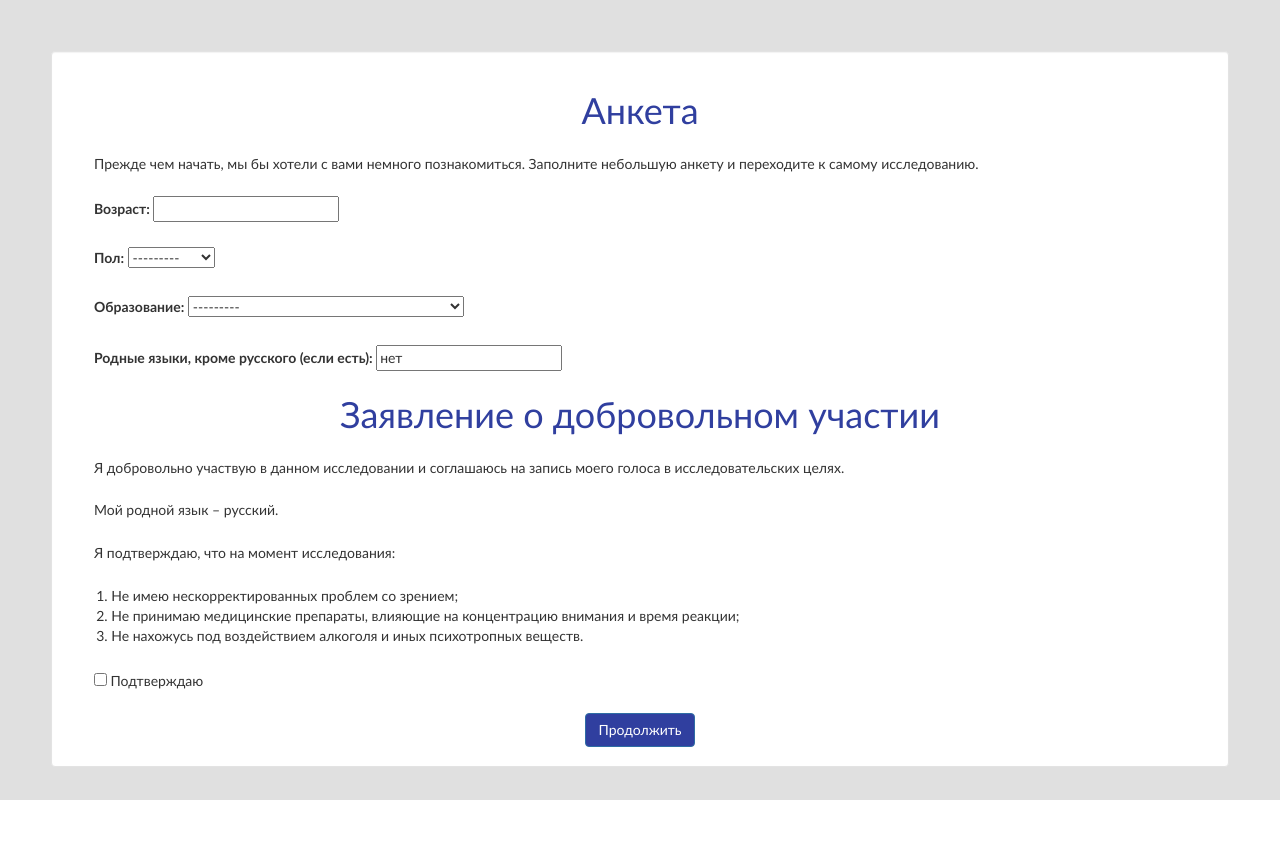
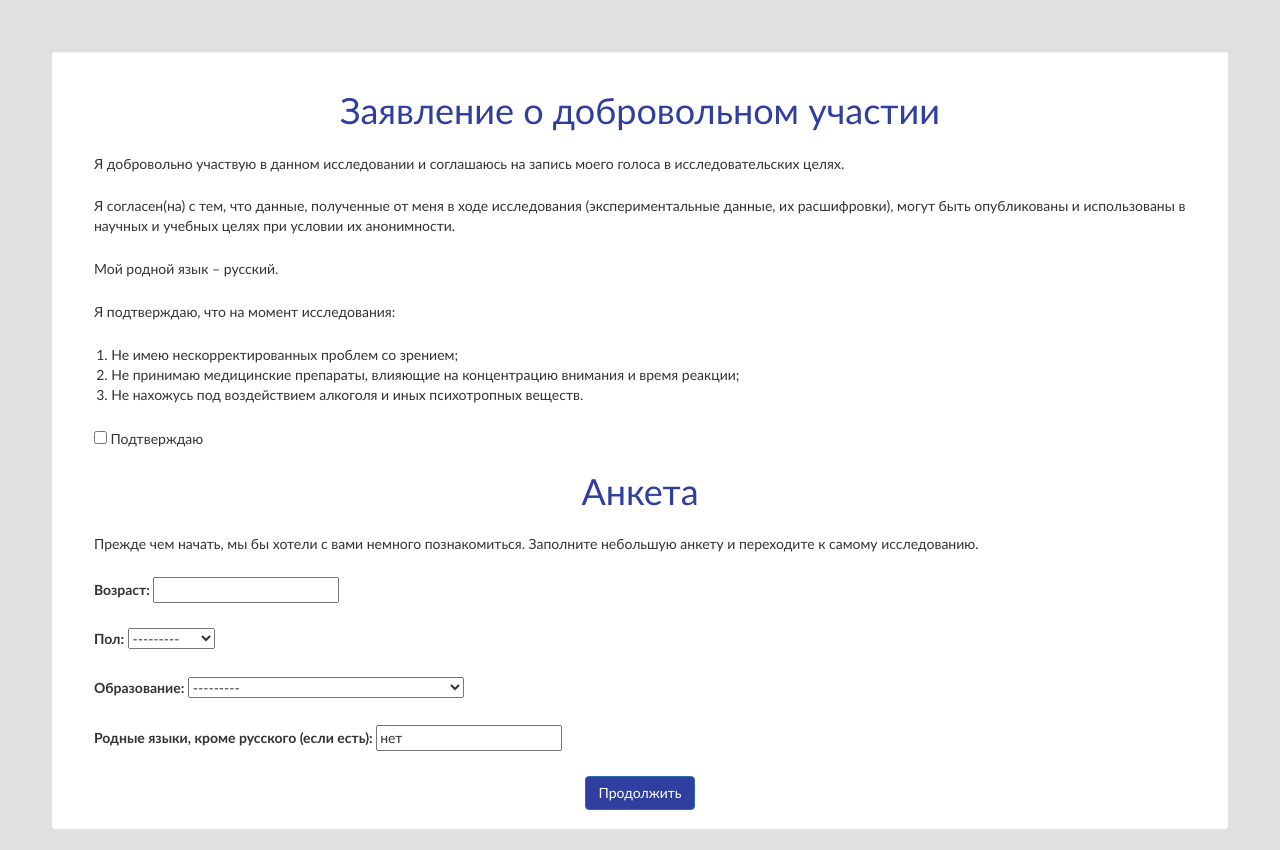
Before and after one commit to KatyaTulit/LanguageLocalizer, a Django app: page /localizer/questionnaire/ in a window 1280 px wide. Before the commit the page ends 800 px from the top, so only its background shows below. Run offline with Django 3.2, Linux system fonts and the light colour scheme; data that the repository does not hold is empty; some libraries are stand-ins or nearby versions.

Commit message:
Changed order of text in questionnaire.html

```diff
--- a/localizer/templates/localizer/questionnaire.html
+++ b/localizer/templates/localizer/questionnaire.html
@@ -24,20 +24,14 @@
 <body class="primary-back">
     <div align="center" class="well">
 
-        <h1>Анкета</h1>
-        <p>
-            Прежде чем начать, мы бы хотели с вами немного познакомиться.
-            Заполните небольшую анкету и переходите к самому исследованию.
-        </p>
 
         <form action='.' enctype="multipart/form-data" method="post">
-
-            {% csrf_token %}
-            {{ form.as_p }}
 
             <h1>Заявление о добровольном участии</h1>
 
             <p>Я добровольно участвую в данном исследовании и соглашаюсь на запись моего голоса в исследовательских целях.</p>
+            <p>Я согласен(на) с тем, что данные, полученные от меня в ходе исследования (экспериментальные данные, их расшифровки),
+                могут быть опубликованы и использованы в научных и учебных целях при условии их анонимности.</p>
             <p>Мой родной язык – русский.</p>
             <p>Я подтверждаю, что на момент исследования:</p>
                 <ol>
@@ -49,6 +43,16 @@
             <p>
                 <input type="checkbox" required> Подтверждаю<br>
             </p>
+
+            <h1>Анкета</h1>
+            <p>
+                Прежде чем начать, мы бы хотели с вами немного познакомиться.
+                Заполните небольшую анкету и переходите к самому исследованию.
+            </p>
+
+            {% csrf_token %}
+            {{ form.as_p }}
+
             <input type="submit" class="btn btn-primary" value="Продолжить" />
         </form>
     </div>
```
